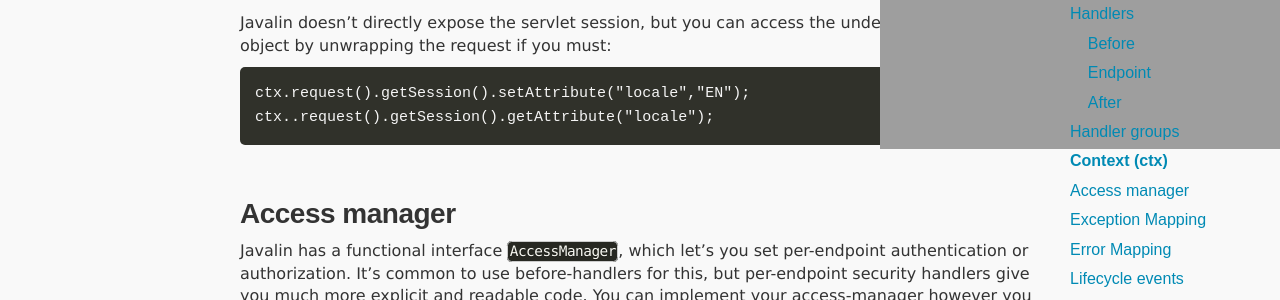
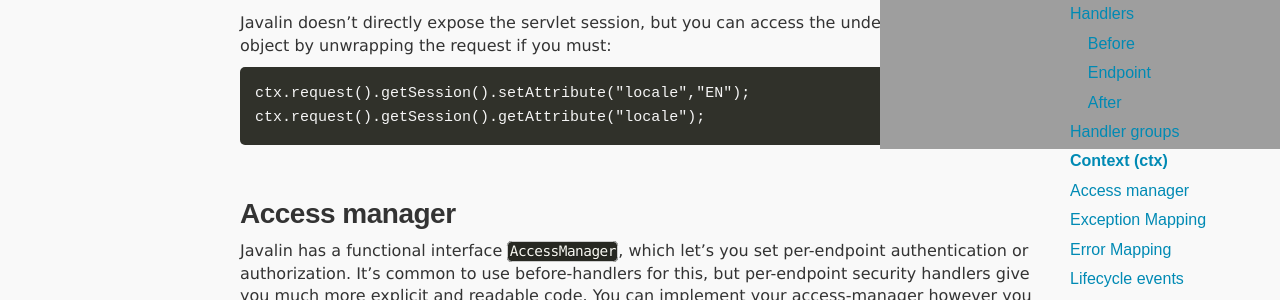
Before and after one commit to javalin/website, a Jekyll site: the page built from pages/docs.md, in a window 1280 px wide and 900 px high, scrolled down 4861 px. Shown: the part 151-451 px from the top of the window. Built offline with Jekyll 4.4.1, drawn with Linux system fonts in a browser that asks for light colours.

Commit message:
Remove doubledot

````diff
--- a/pages/docs.md
+++ b/pages/docs.md
@@ -272,7 +272,7 @@ Javalin doesn't directly expose the servlet session,
 but you can access the underlying session object by unwrapping the request if you must:
 ```java
 ctx.request().getSession().setAttribute("locale","EN");
-ctx..request().getSession().getAttribute("locale");
+ctx.request().getSession().getAttribute("locale");
 ```
 
 ## Access manager
````
